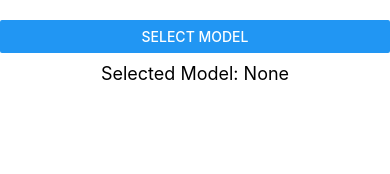
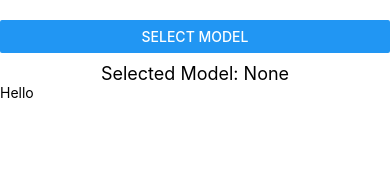
Before and after one commit to Ashish9738/Tryout-Which-Images, a React Native app in the folder Mobile/: screen / in a window 390 px wide. Shown: the top 174 px of the page. Built offline with nearby package versions, Linux system fonts and the light colour scheme; no server answers.

Commit message:
modified:   Mobile/App.tsx 	new file:   Mobile/src/components/Feedback/Feedback.tsx

```diff
--- a/Mobile/App.tsx
+++ b/Mobile/App.tsx
@@ -1,11 +1,13 @@
 import React from 'react';
 import { View, StyleSheet } from 'react-native';
 import TestModelScreen from './src/components/DropDown/screens/TestModelScreen';
+import Feedback from './src/components/Feedback/Feedback';
 
 const App: React.FC = () => {
   return (
     <View style={styles.container}>
       <TestModelScreen />
+      <Feedback />
     </View>
   );
 };
--- /dev/null
+++ b/Mobile/src/components/Feedback/Feedback.tsx
@@ -0,0 +1,12 @@
+import React from "react";
+import { Text, View } from "react-native";
+
+const Feedback = () => {
+    return(
+        <View>
+            <Text>Hello</Text>
+        </View>
+    );
+}
+
+export default Feedback;
```
